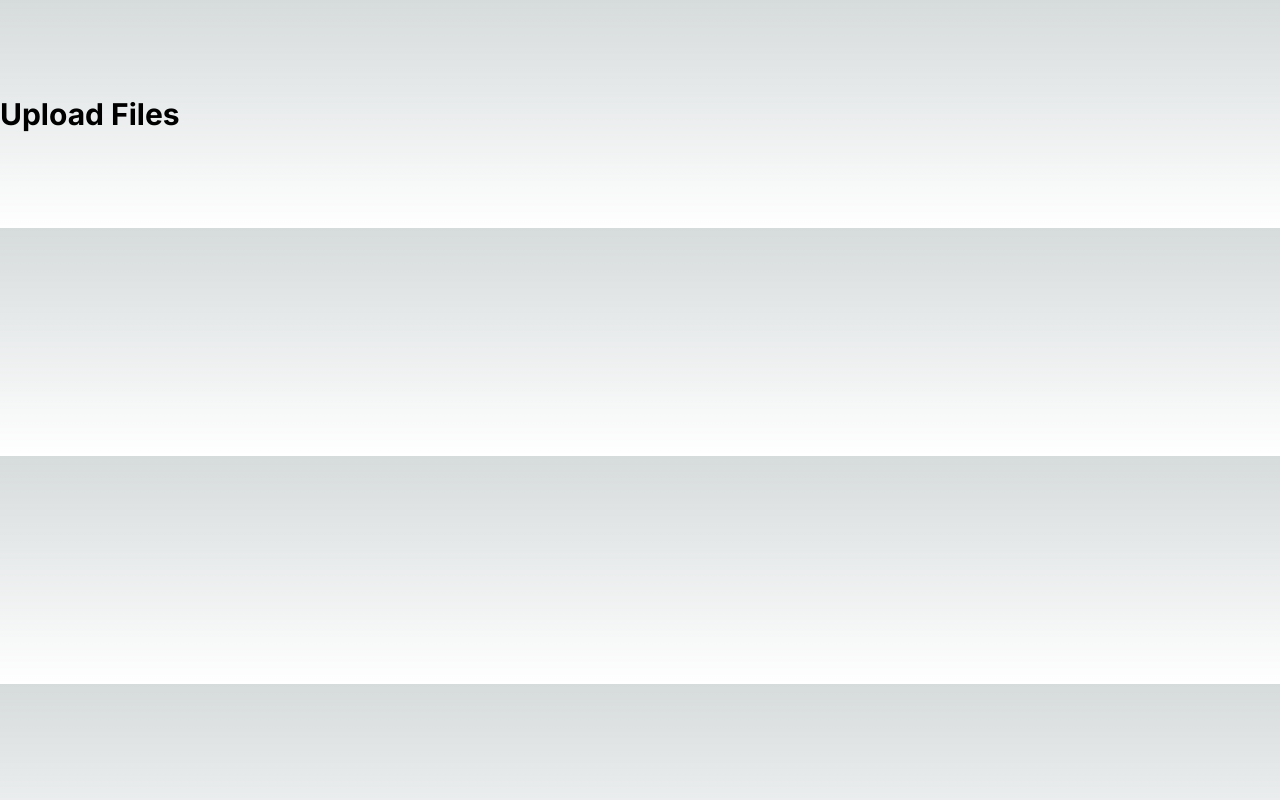
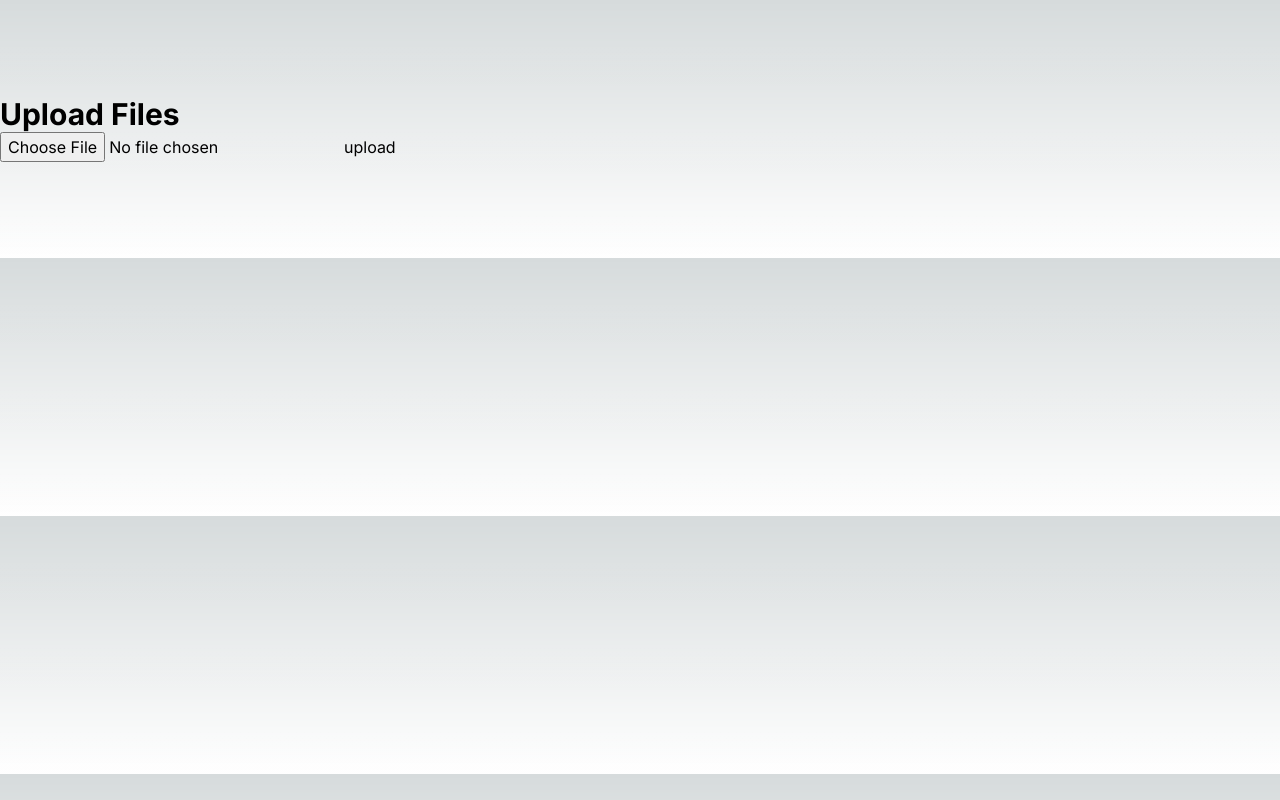
Before and after one commit to munozarturo/whizfile.com, a Next.js app: page / in a window 1280 px wide. Built offline with nearby package versions, Linux system fonts and the light colour scheme.

Commit message:
created extremely basic file upload mechanism

```diff
--- a/src/app/api/route.ts
+++ b/src/app/api/route.ts
@@ -20,3 +20,28 @@ export async function GET(req: NextRequest) {
 
   return Response.json({ message: "Hello world" }, { status: 200 });
 }
+
+export async function POST(req: NextRequest) {
+  const data = await req.formData();
+
+  const file: File | null = data.get("file") as unknown as File;
+
+  if (!file) {
+    return Response.json({ message: "no file" }, { status: 200 });
+  }
+
+  const bytes = await file.arrayBuffer();
+  const buffer = Buffer.from(bytes);
+
+  const s3 = new S3();
+
+  await s3
+    .putObject({
+      Body: buffer,
+      Bucket: "whizfile-com-transfers",
+      Key: file.name,
+    })
+    .promise();
+
+  return Response.json({ message: "ok" }, { status: 200 });
+}
--- a/src/app/page.tsx
+++ b/src/app/page.tsx
@@ -1,8 +1,43 @@
+"use client";
+
+import React, { useState, ChangeEvent, FormEvent } from "react";
+
 export default function Home() {
+  const [file, setFile] = useState<File>();
+
+  const onSubmit = async (e: React.FormEvent<HTMLFormElement>) => {
+    e.preventDefault();
+
+    if (!file) return;
+
+    try {
+      const data = new FormData();
+
+      data.set("file", file);
+
+      const res = await fetch("/api", {
+        method: "POST",
+        body: data,
+      });
+
+      if (!res.ok) throw new Error(await res.text());
+    } catch (e: any) {
+      console.error(e);
+    }
+  };
+
   return (
     <section className="py-24">
       <div className="container">
         <h1 className="text-3xl font-bold">Upload Files</h1>
+        <form onSubmit={onSubmit}>
+          <input
+            type="file"
+            name="file"
+            onChange={(e) => setFile(e.target.files?.[0])}
+          />
+          <input type="submit" value="upload" />
+        </form>
       </div>
     </section>
   );
--- a/src/config/api.ts
+++ b/src/config/api.ts
@@ -3,4 +3,7 @@ export const ApiConfig = {
     allowedRequests: 10,
     perTime: 60000,
   },
+  fileUpload: {
+    maxUploadSize: 1000000,
+  },
 };
```
